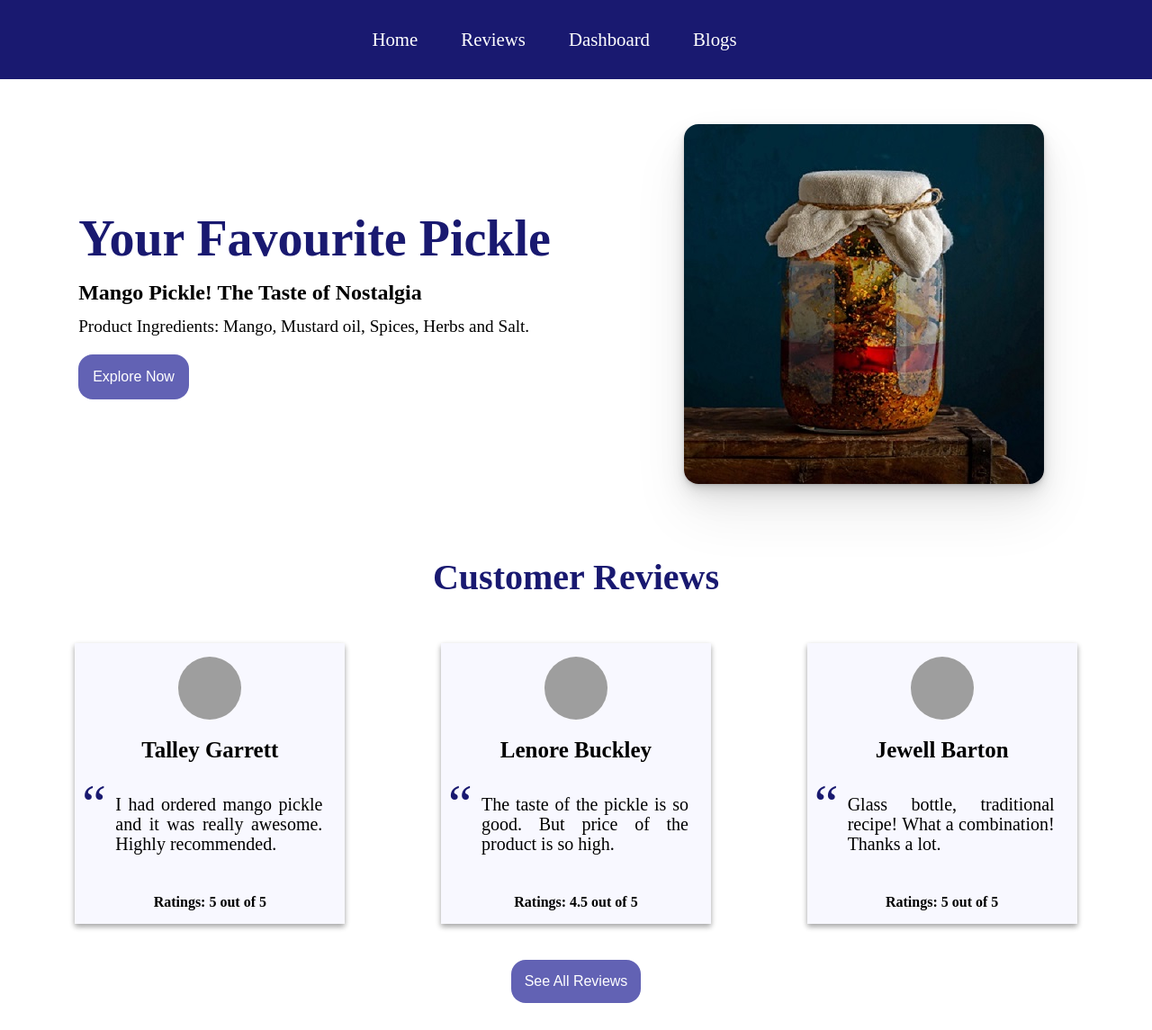
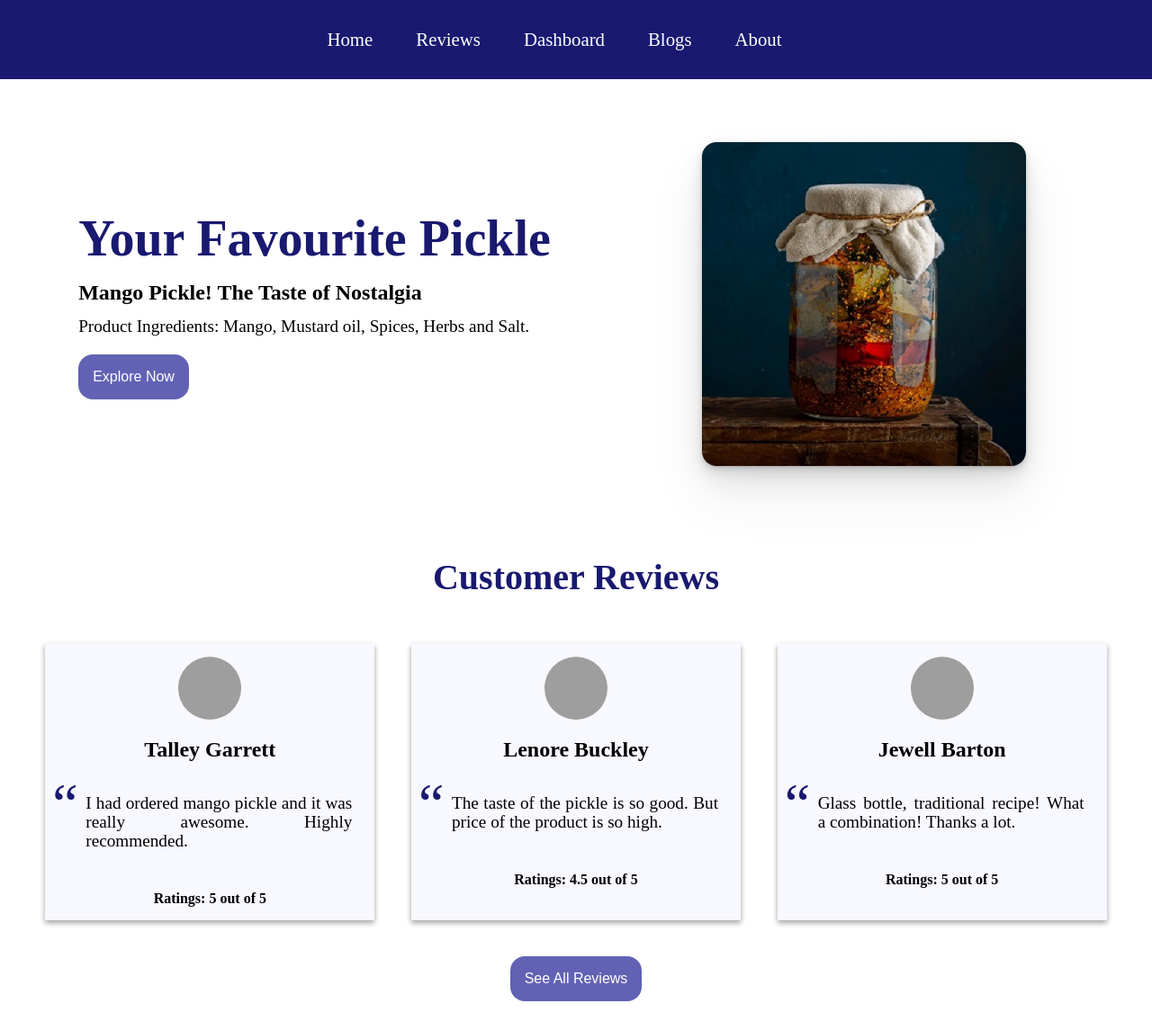
Before and after one commit to Ety-Biswangri/tasty-pickles, a React (Create React App) app: page /home in a window 1280 px wide. Shown: the whole page at 90% size. Built offline with nearby package versions, Linux system fonts and the light colour scheme; grey boxes are pictures that could not be loaded.

Commit message:
about page is added

```diff
--- a/src/App.js
+++ b/src/App.js
@@ -1,5 +1,6 @@
 import { Route, Routes } from 'react-router-dom';
 import './App.css';
+import About from './components/About/About';
 import Blogs from './components/Blogs/Blogs';
 import Dashboard from './components/Dashboard/Dashboard';
 import Header from './components/Header/Header';
@@ -17,6 +18,7 @@ function App() {
         <Route path='/reviews' element={<Reviews></Reviews>}></Route>
         <Route path='/dashboard' element={<Dashboard></Dashboard>}></Route>
         <Route path='/blogs' element={<Blogs></Blogs>}></Route>
+        <Route path='/about' element={<About></About>}></Route>
         <Route path='*' element={<NotFound></NotFound>}></Route>
       </Routes>
     </div>
--- /dev/null
+++ b/src/components/About/About.css
@@ -0,0 +1,13 @@
+.about-container {
+    height: 70vh;
+    display: flex;
+    justify-content: center;
+    align-items: center;
+}
+
+.about {
+    display: flex;
+    flex-direction: column;
+    justify-content: center;
+    align-items: center;
+}
--- /dev/null
+++ b/src/components/About/About.js
@@ -0,0 +1,19 @@
+import React from 'react';
+import './About.css';
+import about from '../../Assets/Images/about.jpg';
+
+const About = () => {
+    return (
+        <div className='about-container'>
+            <div className='about'>
+                <h2 style={{ order: '2' }}>Coming Soon</h2>
+                <br />
+                <div style={{ order: '1' }}>
+                    <img src={about} alt="aboutUsImage" />
+                </div>
+            </div>
+        </div>
+    );
+};
+
+export default About;
--- a/src/components/Blogs/Blogs.css
+++ b/src/components/Blogs/Blogs.css
@@ -3,7 +3,7 @@
 }
 
 .blogs h1 {
-    font-size: 2.5rem;
+    font-size: 2.2rem;
     text-align: center;
     margin-bottom: 80px;
     color: rgb(25, 25, 112);
@@ -26,8 +26,8 @@
     border: none;
     padding: 30px;
     text-align: justify;
-    font-size: 18px;
-    height: 460px;
+    font-size: 1.1rem;
+    height: 100%;
     box-shadow: rgba(0, 0, 0, 0.24) 0px 3px 8px;
     border-radius: 10px;
 }
--- a/src/components/Header/Header.js
+++ b/src/components/Header/Header.js
@@ -10,6 +10,7 @@ const Header = () => {
                 <Link to="/reviews">Reviews</Link>
                 <Link to="/dashboard">Dashboard</Link>
                 <Link to="/blogs">Blogs</Link>
+                <Link to="/about">About</Link>
             </div>
         </div>
     );
--- a/src/components/Home/Home.css
+++ b/src/components/Home/Home.css
@@ -45,6 +45,10 @@
 .home-page-first-portion-right img {
     border-radius: 1rem;
     box-shadow: rgba(0, 0, 0, 0.07) 0px 1px 2px, rgba(0, 0, 0, 0.07) 0px 2px 4px, rgba(0, 0, 0, 0.07) 0px 4px 8px, rgba(0, 0, 0, 0.07) 0px 8px 16px, rgba(0, 0, 0, 0.07) 0px 16px 32px, rgba(0, 0, 0, 0.07) 0px 32px 64px;
+    width: 100%;
+    height: 90%;
+    background-repeat: no-repeat;
+    object-fit: cover;
 }
 
 .home-page-second-portion h2 {
@@ -57,14 +61,12 @@
     display: grid;
     grid-template-columns: repeat(3, 1fr);
     margin-bottom: 40px;
-    /* grid-gap: 10px; */
-    /* margin-left: 80px; */
 }
 
 .home-page-single-review-container {
     display: flex;
     justify-content: center;
-    width: 300px;
+    width: 90%;
     box-shadow: rgba(0, 0, 0, 0.16) 0px 3px 6px, rgba(0, 0, 0, 0.23) 0px 3px 6px;
     border: none;
     background-color: ghostwhite;
@@ -84,7 +86,7 @@
 }
 
 .home-page-single-review h3 {
-    font-size: 25px;
+    font-size: 1.5rem;
     margin: 20px 0px 25px 0px;
 }
 
@@ -97,7 +99,7 @@
 }
 
 blockquote {
-    font-size: 20px;
+    font-size: 1.2rem;
     text-align: justify;
     line-height: 1.1;
     position: relative;
@@ -108,7 +110,7 @@ blockquote {
 blockquote:before {
     content: '“';
     color: rgb(25, 25, 112);
-    font-size: 60px;
+    font-size: 4rem;
     position: absolute;
     top: -13px;
     left: -7px;
@@ -121,7 +123,7 @@ blockquote:before {
 }
 
 .home-page-second-portion .button button {
-    padding: 15px;
+    padding: 1rem;
     font-size: 1rem;
     border: none;
     background-color: rgba(45, 45, 155, 0.746);
@@ -132,3 +134,8 @@ blockquote:before {
 .home-page-second-portion .button button:hover {
     background-color: rgba(21, 21, 135, 0.746);
 }
+
+
+
+/* responsiveness */
+/* @media screen and (max-width:) {} */
--- a/src/components/Reviews/Reviews.css
+++ b/src/components/Reviews/Reviews.css
@@ -20,7 +20,7 @@
 .single-review-container {
     display: flex;
     justify-content: center;
-    width: 300px;
+    width: 90%;
     box-shadow: rgba(0, 0, 0, 0.16) 0px 3px 6px, rgba(0, 0, 0, 0.23) 0px 3px 6px;
     border: none;
     background-color: ghostwhite;
@@ -40,7 +40,7 @@
 }
 
 .single-review h3 {
-    font-size: 25px;
+    font-size: 1.5rem;
     margin: 20px 0px 25px 0px;
 }
 
```
Also changed, not shown: src/Assets/Images/about.jpg (added).
